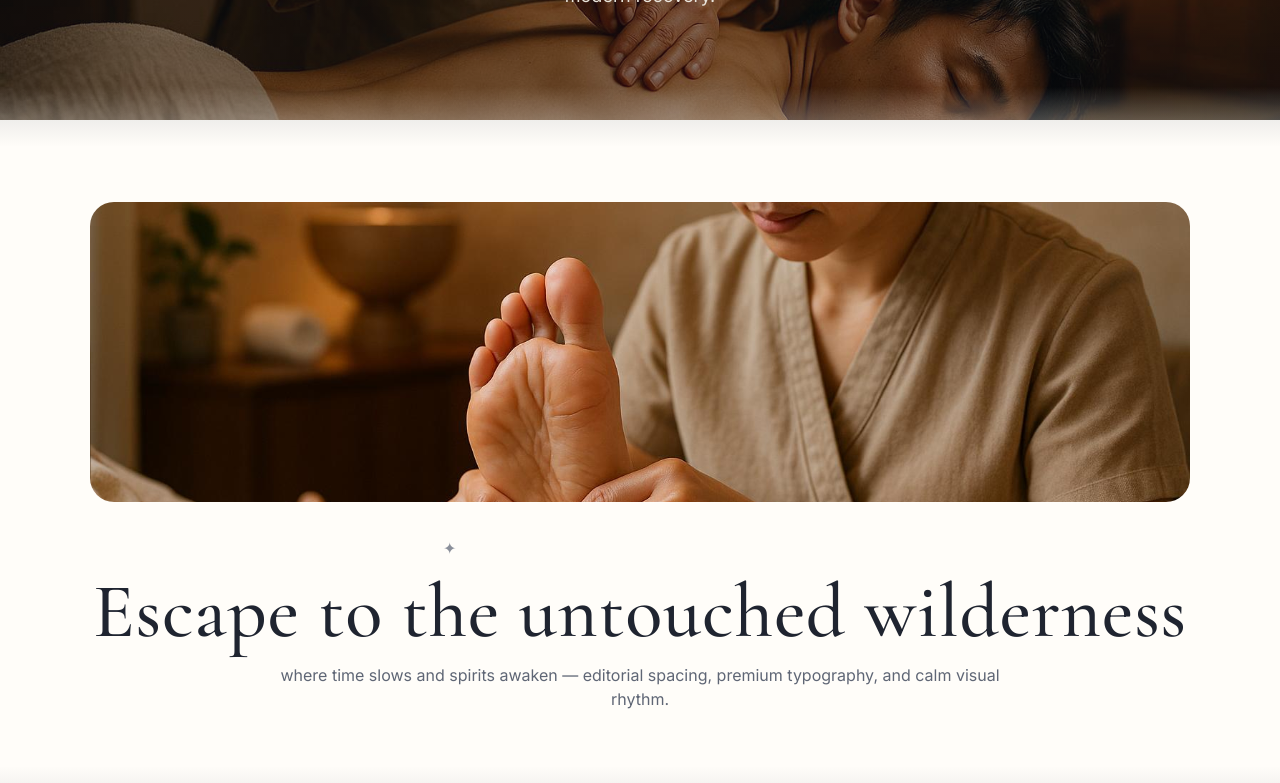
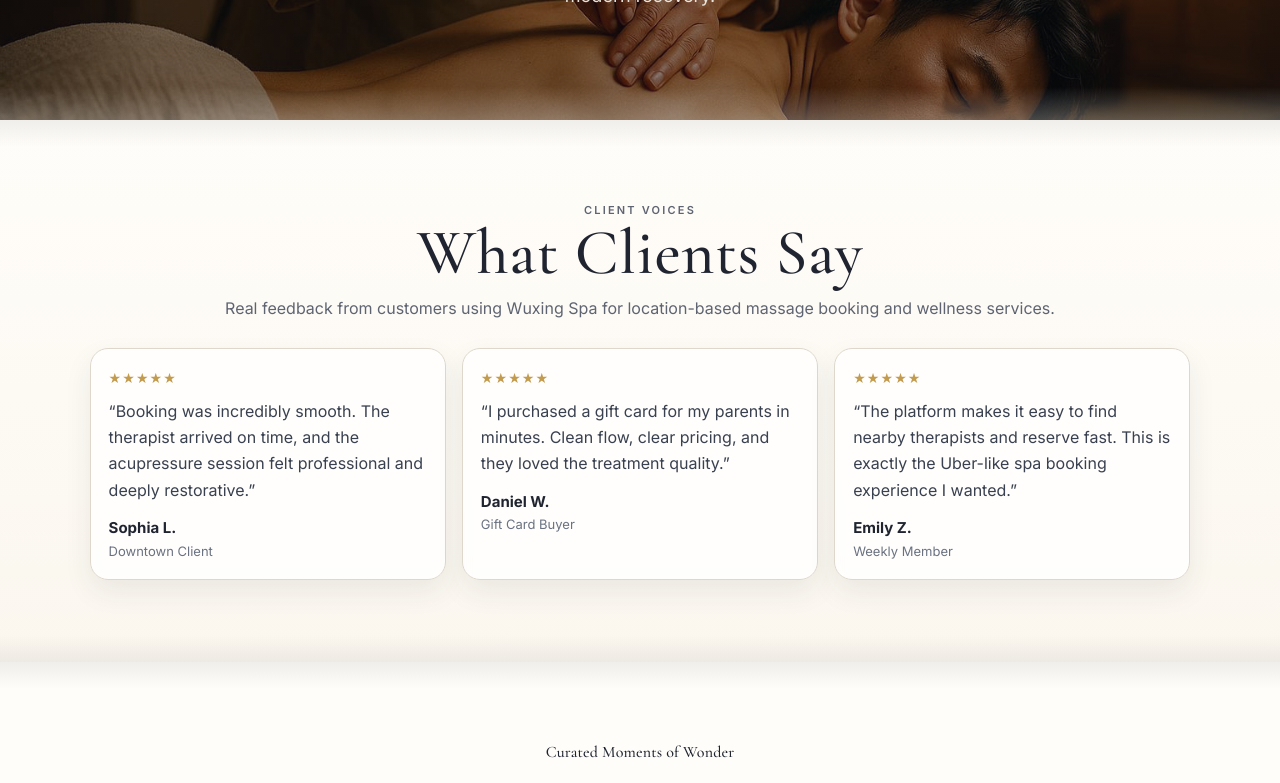
Before and after one commit to plantain-tech/wuxing-spa, a Next.js app: page / in a window 1280 px wide. Shown: the part 480-1263 px from the top of the page. Built offline with nearby package versions, Linux system fonts and the light colour scheme.

Commit message:
feat: replace second homepage section with premium testimonials block

```diff
--- a/src/app/globals.css
+++ b/src/app/globals.css
@@ -244,6 +244,58 @@ nav a:hover::after { transform: scaleX(1); }
 .center-intro h2 { font-size: clamp(44px, 6vw, 78px); margin-bottom: 10px; }
 .center-intro p { max-width: 720px; margin: 0 auto; color: var(--muted); }
 
+.testimonials-section {
+  background: linear-gradient(180deg, #fffdf9 0%, #fbf7ef 100%);
+}
+.testimonials-head {
+  text-align: center;
+  max-width: 840px;
+  margin: 0 auto 28px;
+}
+.testimonials-head h2 {
+  font-size: clamp(40px, 5vw, 64px);
+  margin-bottom: 10px;
+}
+.testimonials-head p {
+  color: #5e6472;
+  margin: 0 auto;
+}
+.testimonials-grid {
+  display: grid;
+  grid-template-columns: repeat(auto-fit, minmax(240px, 1fr));
+  gap: 16px;
+}
+.testimonial-card {
+  border: 1px solid #ddd7cc;
+  background: rgba(255,255,255,.78);
+  backdrop-filter: blur(4px);
+  border-radius: 18px;
+  padding: 18px;
+  box-shadow: 0 12px 28px rgba(42, 45, 55, 0.08);
+}
+.stars {
+  letter-spacing: .08em;
+  color: #c39b4d;
+  font-size: 14px;
+  margin-bottom: 10px;
+}
+.quote {
+  margin: 0 0 14px;
+  color: #39404f;
+  line-height: 1.65;
+}
+.person {
+  display: grid;
+  gap: 2px;
+}
+.person strong {
+  font-size: 15px;
+}
+.person span {
+  color: #6a7282;
+  font-size: 13px;
+}
+
 .feature-stack { display: grid; gap: 56px; margin-top: 24px; }
 .feature-row {
   display: grid; gap: 28px; grid-template-columns: 1fr;
--- a/src/app/page.tsx
+++ b/src/app/page.tsx
@@ -100,14 +100,43 @@ export default function Home() {
         </div>
       </section>
 
-      <section id="inspiration" className="frame white-panel section-block center-intro">
-        <div className="banner-img" style={{ backgroundImage: `url(${photos.retreat})` }} />
-        <p className="symbol">✦</p>
-        <h2>Escape to the untouched wilderness</h2>
-        <p>
-          where time slows and spirits awaken — editorial spacing, premium typography,
-          and calm visual rhythm.
-        </p>
+      <section id="inspiration" className="frame white-panel section-block testimonials-section">
+        <div className="testimonials-head">
+          <p className="eyebrow">CLIENT VOICES</p>
+          <h2>What Clients Say</h2>
+          <p>
+            Real feedback from customers using Wuxing Spa for location-based massage booking and wellness services.
+          </p>
+        </div>
+
+        <div className="testimonials-grid">
+          {[
+            {
+              name: "Sophia L.",
+              role: "Downtown Client",
+              text: "Booking was incredibly smooth. The therapist arrived on time, and the acupressure session felt professional and deeply restorative.",
+            },
+            {
+              name: "Daniel W.",
+              role: "Gift Card Buyer",
+              text: "I purchased a gift card for my parents in minutes. Clean flow, clear pricing, and they loved the treatment quality.",
+            },
+            {
+              name: "Emily Z.",
+              role: "Weekly Member",
+              text: "The platform makes it easy to find nearby therapists and reserve fast. This is exactly the Uber-like spa booking experience I wanted.",
+            },
+          ].map((item) => (
+            <article key={item.name} className="testimonial-card">
+              <div className="stars">★★★★★</div>
+              <p className="quote">“{item.text}”</p>
+              <div className="person">
+                <strong>{item.name}</strong>
+                <span>{item.role}</span>
+              </div>
+            </article>
+          ))}
+        </div>
       </section>
 
       <section id="services" className="frame white-panel section-block">
```
